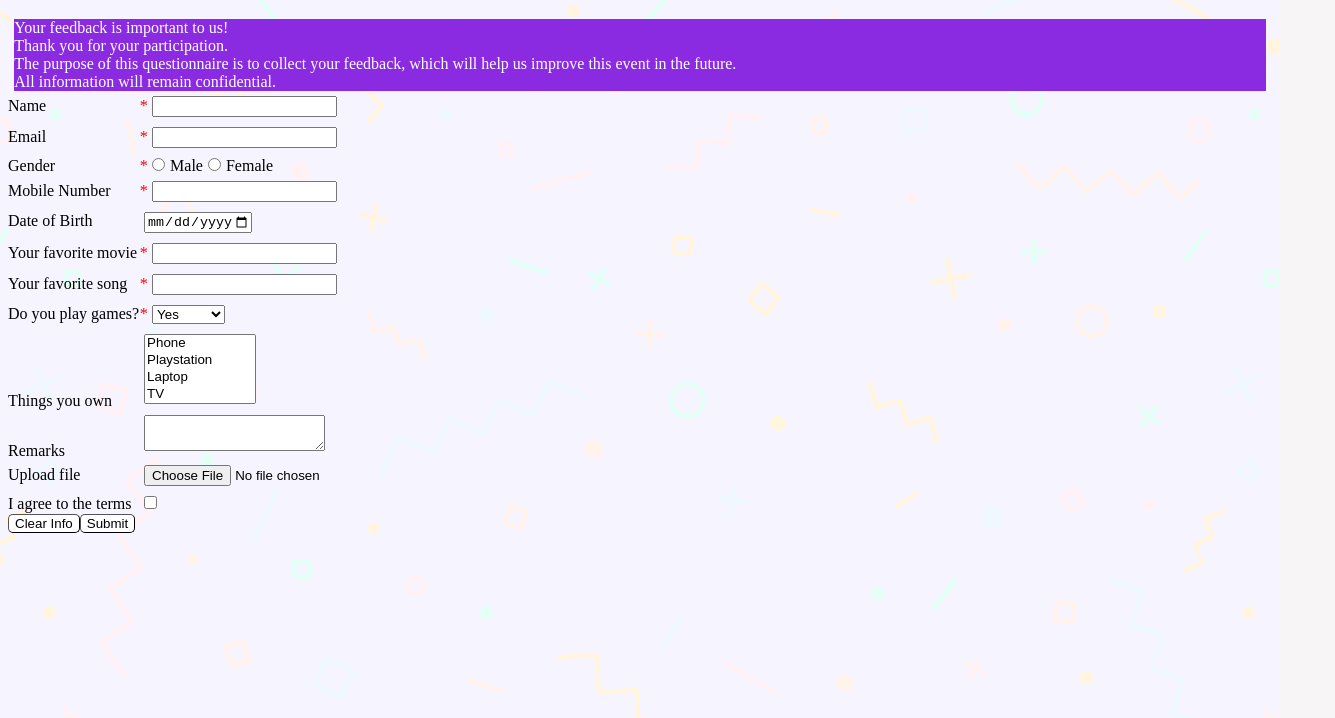
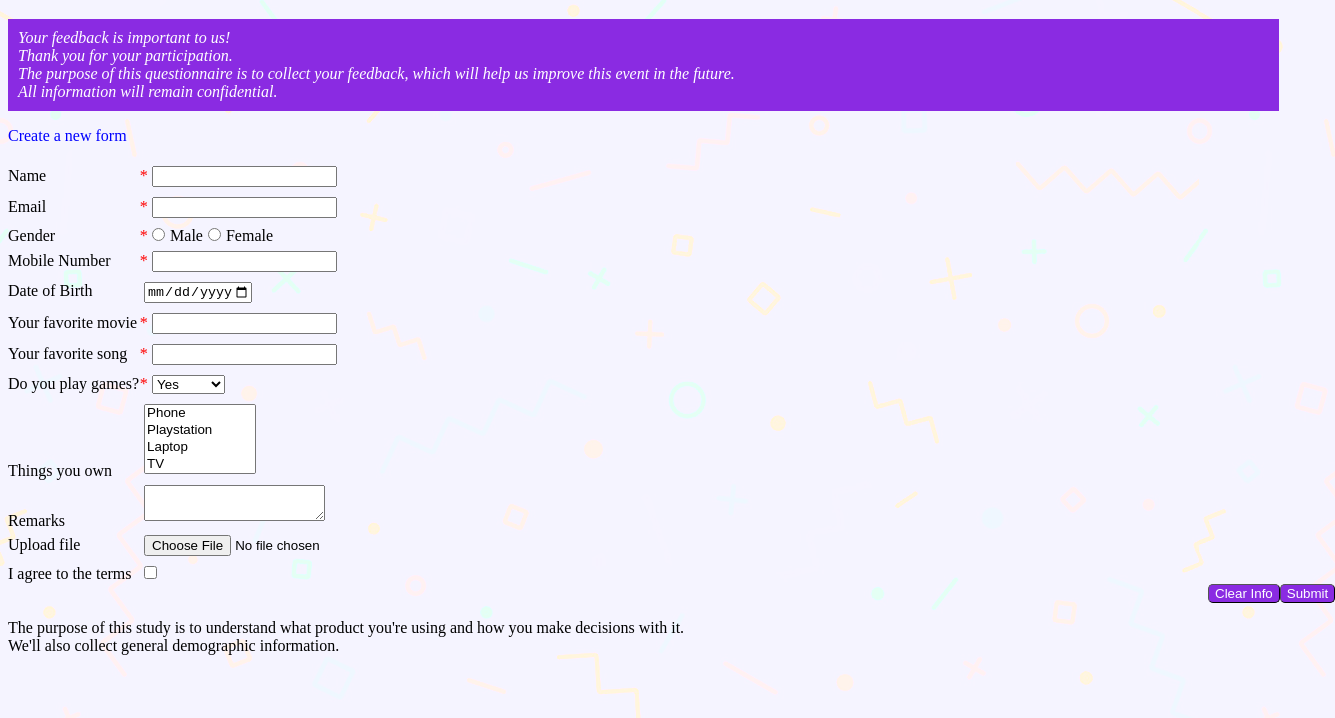
Before and after one commit to anand3294s/AwesomeWeb, a plain HTML site: page moviebuff-index.html in a window 1280 px wide. Shown: the part 82-800 px from the top of the page, 1335 px wide, since content can reach past the window. Drawn offline with Linux system fonts and the light colour scheme.

Commit message:
playing around with CSS

```diff
--- a/moviebuff-index.html
+++ b/moviebuff-index.html
@@ -18,6 +18,12 @@
       help us improve this event in the future. <br />
       All information will remain confidential.
     </p>
+
+    <div>
+      <p>
+        <a href="https://forms.office.com">Create a new form</a>
+      </p>
+    </div>
     <form action="moviebuff-success.html">
       <div class="main-home-div">
         <label class="align-ele" for="username-id">Name</label>
@@ -119,6 +125,14 @@
       <button type="reset">Clear Info</button>
       <button type="submit">Submit</button>
     </form>
+
+    <div>
+      <p>
+        The purpose of this study is to understand what product you're using and
+        how you make decisions with it. <br />
+        We'll also collect general demographic information.
+      </p>
+    </div>
     <!-- Nothing to work to today-->
   </body>
 </html>
--- a/moviebuff.css
+++ b/moviebuff.css
@@ -15,7 +15,10 @@ button {
   border-width: 1px;
   border-color: black;
   text-transform: capitalize;
-  background-color: white;
+  background-color: blueviolet;
+  color: white;
+  position: relative;
+  left: 1200px;
 }
 
 button:hover {
@@ -32,6 +35,8 @@ p.main-html {
   color: white;
   margin: auto;
   width: 99%;
+  font-style: italic;
+  padding: 10px;
 }
 
 img {
@@ -87,3 +92,11 @@ div.submission-success img {
   width: 100px;
   height: 100px;
 }
+
+a {
+  text-decoration: none;
+  color: blue;
+}
+a:hover {
+  color: green;
+}
```
Also changed, not shown: moviebuff-success.html (+1 -1 lines), ImagesPack/success.png (added).
